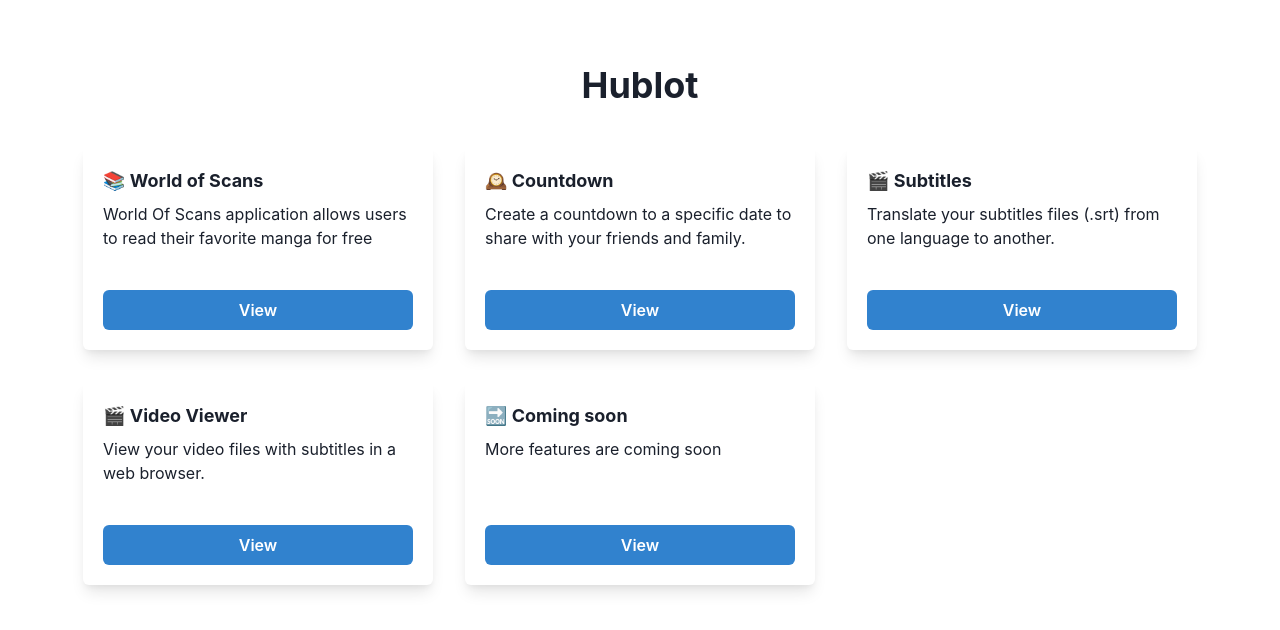
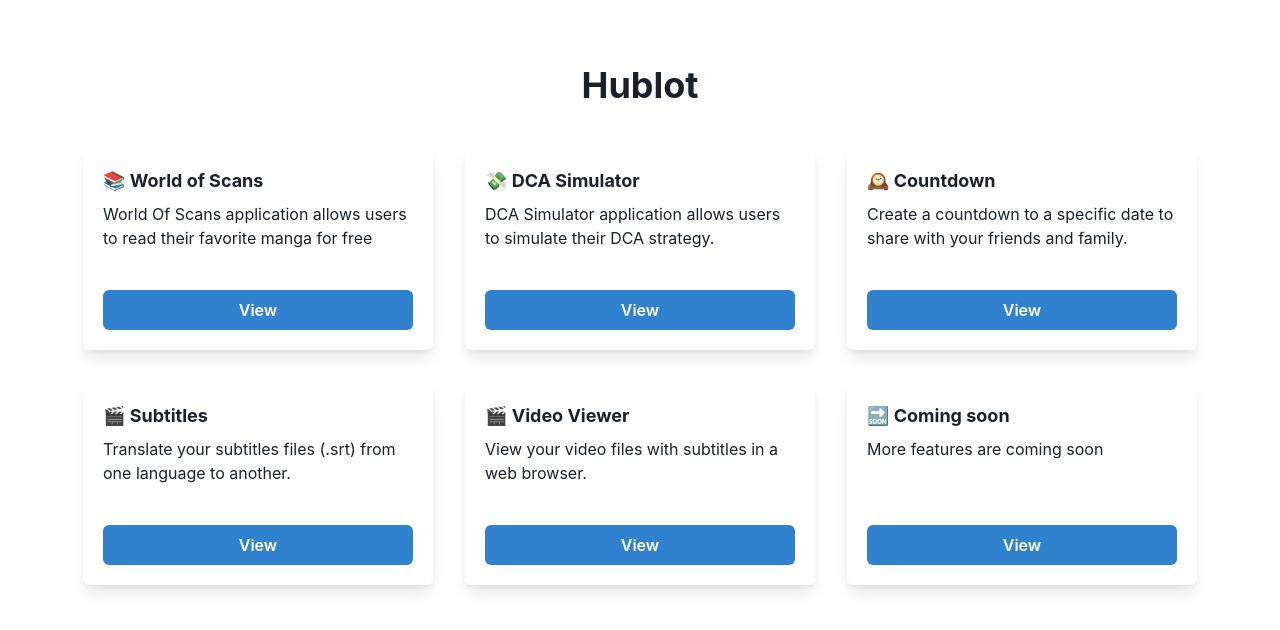
Before and after one commit to leodubosclard/hublot, a React (Vite) app in the folder frontend/: page / in a window 1280 px wide. Shown: the top 630 px of the page. Built offline with nearby package versions, Linux system fonts and the light colour scheme; no server answers.

Commit message:
feat: add DCA Simulator

```diff
--- a/frontend/src/pages/Landing.tsx
+++ b/frontend/src/pages/Landing.tsx
@@ -8,6 +8,11 @@ const NAVIGATION_ITEMS = [
         title: '📚 World of Scans',
         description: 'World Of Scans application allows users to read their favorite manga for free',
         url: 'https://wos.leodubosclard.com',
+    },
+    {
+        title: '💸 DCA Simulator',
+        description: 'DCA Simulator application allows users to simulate their DCA strategy.',
+        url: 'https://dca.leodubosclard.com',
     },
     {
         title: '🕰️ Countdown',
```
